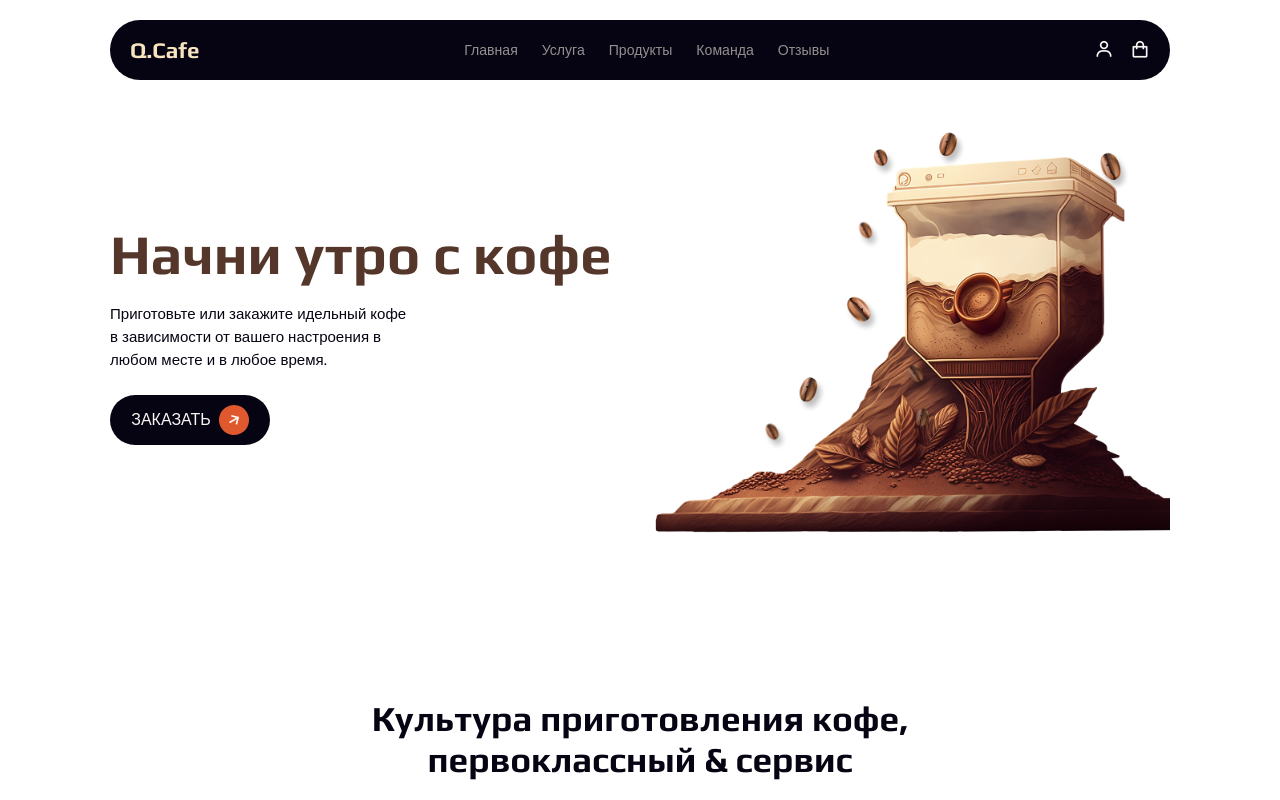
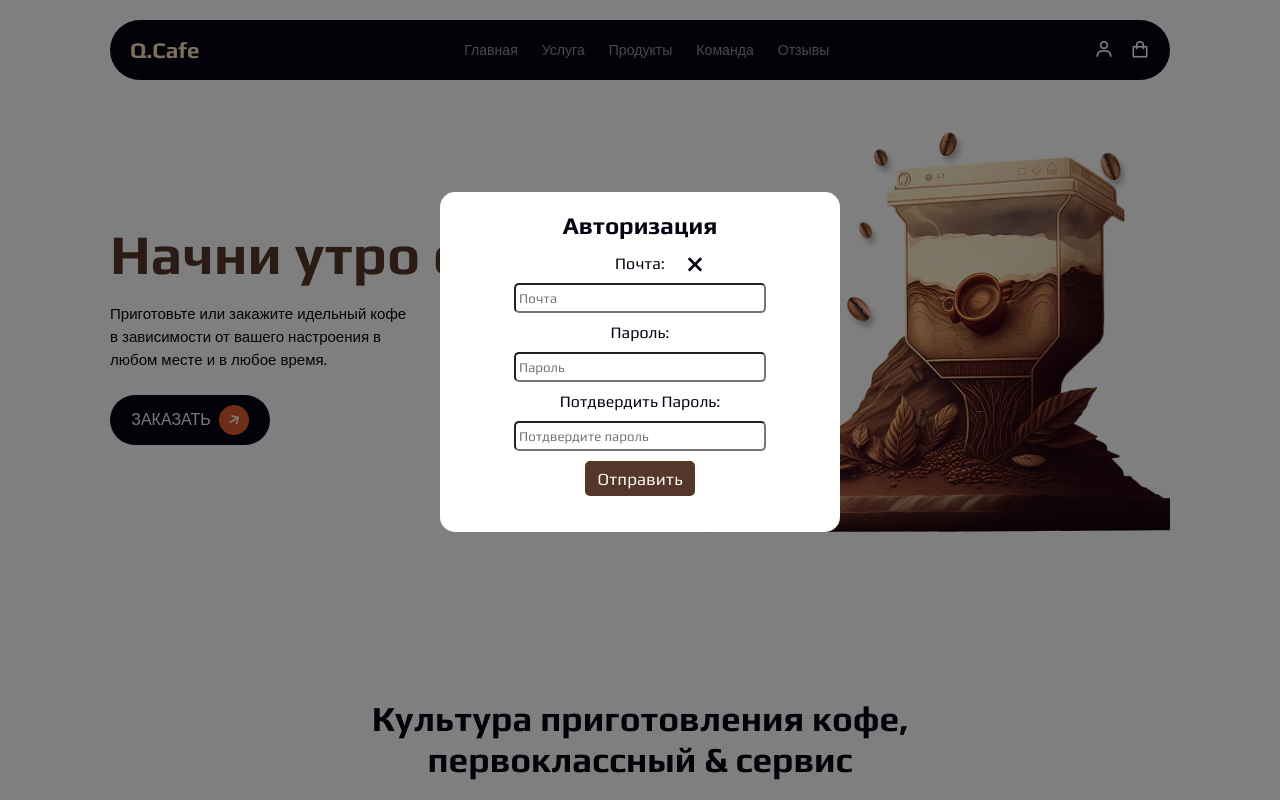
Before and after one commit to yakhya-frontend/my-practicum, a website built with webpack: page index.html in a window 1280 px wide. Both pictures are taken after a click on the icon 1103 px from the left and 48 px from the top of the page. Shown: the top 800 px of the page. Built offline with nearby package versions, Linux system fonts and the light colour scheme.

Commit message:
Отправляю изменение

```diff
--- a/index.html
+++ b/index.html
@@ -22,12 +22,27 @@
                 <a href="#reviews" class="nav-link">Отзывы</a>
             </div>
             <div class="nav-icons">
-                <a href="#"><i class='bx bx-user'></i></a>
+                <a href="#"><i class='bx bx-user' id="userRegister"></i></a>
                 <a href="#"><i class='bx bx-shopping-bag'></i></a>
                 <div class="menu-icons">
                     <div class="line1"></div>
                     <div class="line2"></div>
                     <div class="line3"></div>
+                </div>
+            </div>
+            <div class="modal">
+                <div class="modal-content">
+                    <h2>Авторизация</h2>
+                    <form action="#" class="form">
+                        <label for="email">Почта:</label>
+                        <input type="email" placeholder="Почта" required>
+                        <label for="password">Пароль:</label>
+                        <input type="password" placeholder="Пароль" required>
+                        <label for="password">Потдвердить Пароль:</label>
+                        <input type="password" placeholder="Потдвердите пароль" required>
+                        <button type="submit">Отправить</button>
+                        <button class="close-btn" id="closeModal">&times</button>
+                    </form>
                 </div>
             </div>
         </div>
@@ -218,7 +233,7 @@
                 <form action="book">
                     <div class="input-box">
                         <i class='bx bx-phone-call'></i>
-                        <input type="tel" name="" placeholder="Телефон" id="" min="0" max="13">
+                        <input type="tel" name="" placeholder="Телефон" id="phon1" min="0" max="13">
                     </div>
                     <div class="input-box">
                         <i class='bx bx-user'></i>
@@ -262,7 +277,7 @@
     <p class="copyright">&#169; QCAFE </p>
 
     <script src="https://cdn.jsdelivr.net/npm/swiper@11/swiper-bundle.min.js"></script>
-    <script src="/scripts/index.js"></script>
+    <script type="module" src="/scripts/index.js"></script>
 </body>
 
 </html>
--- a/package.json
+++ b/package.json
@@ -7,6 +7,7 @@
     "build": "webpack --mode production",
     "start": "webpack serve --open --mode development",
     "dev": "webpack --mode development --watch"
+
   },
   "keywords": [],
   "author": "",
--- a/scripts/index.js
+++ b/scripts/index.js
@@ -1,8 +1,13 @@
-import imgSrc from '../images/hero.png';
-
-const img = document.createElement('img');
-img.src = imgSrc;
-document.body.appendChild(img);
+const closeModal = document.getElementById('closeModal')
+closeModal.addEventListener('click', () => {
+  modal.classList.remove('modal-show')
+})
+const modal = document.querySelector('.modal')
+const userRegister = document.getElementById('userRegister')
+userRegister.addEventListener('click', function(event) {
+  event.preventDefault
+  modal.classList.add('modal-show')
+})
 
 
 const menu = document.querySelector('.menu-icons')
--- a/styles/header.css
+++ b/styles/header.css
@@ -82,3 +82,64 @@ header {
 .move .line3 {
     transform: rotate(45deg) translate(-5px, -5px);
 }
+h2 {
+    text-align: center;
+    margin-bottom: 15px;
+}
+.modal {
+    display: none;
+    position: fixed;
+    top: 0;
+    left: 0;
+    width: 100%;
+    height: 100%;
+    background-color: rgba(0, 0, 0, 0.5);
+}
+.modal-show {
+    display: block;
+}
+.modal-content {
+    background: white;
+    padding: 20px;
+    margin: 15% auto;
+    width: 400px;
+    height: 340px;
+    border-radius: 15px;
+}
+.close-btn {
+    background: none;
+    border: none;
+    font-size: 40px;
+    position: absolute;
+    top: 30%;
+    right: 530px;
+    color: var(--text-color);
+    cursor: pointer;
+    transition: 0.3s;
+}
+.close-btn:hover {
+    color: var(--text-alter-color);
+}
+.form {
+    display: flex;
+    flex-direction: column;
+    align-items: center;
+    gap: 10px;
+}
+input {
+    padding: 3px;
+    width: 70%;
+    height: 30px;
+    border-radius: 5px;
+}
+button {
+    background-color: var(--main-color);
+    color: var(--bg-color);
+    border: none;
+    width: 110px;
+    height: 35px;
+    font-size: 17px;
+    border-radius: 5px;
+    cursor: pointer;
+    transition: 0.3s;
+}
```
Also changed, not shown: 1 other file.
